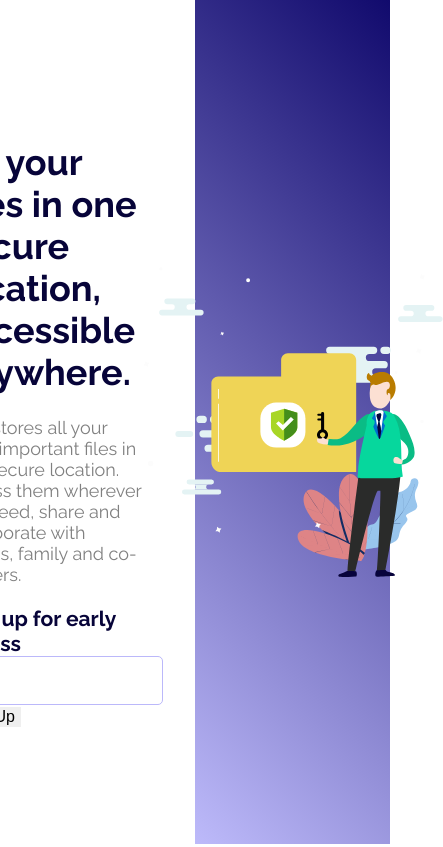
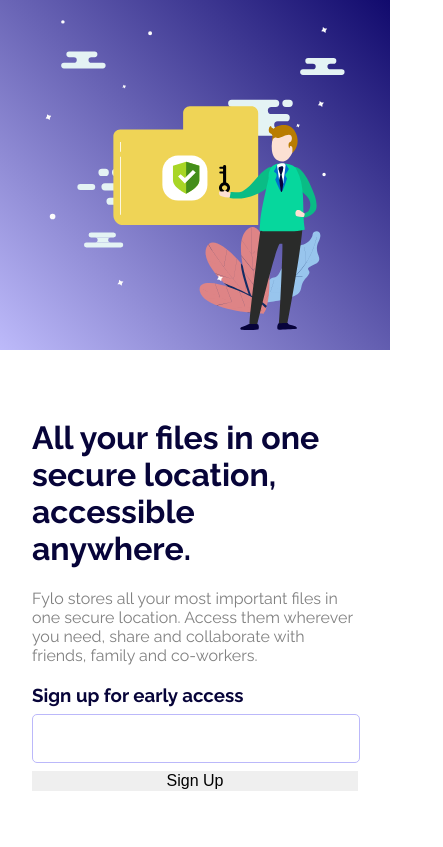
Before and after one commit to krisztin/fylo-landed, a website: page index.html in a window 390 px wide. Shown: the whole page, 443 px wide, since content can reach past the window. Drawn offline with Linux system fonts and the light colour scheme.

Commit message:
breakpoints

```diff
--- a/style.css
+++ b/style.css
@@ -115,15 +115,63 @@
   margin: .5rem 0;
 }
 
-footer {
-  text-align: right;
+@media screen and (max-width: 950px) {
+  body {
+    font-size: 16px;
+  }
 }
 
-@media screen and (max-width:800px) {
-  .row {
+@media screen and (max-width: 695px) {
+  .main-wrapper {
     -webkit-box-orient: vertical;
     -webkit-box-direction: normal;
     -ms-flex-direction: column;
     flex-direction: column;
   }
+
+  .hero img {
+    max-width: 250px;
+  }
+
+  .hero {
+    width: 100%;
+  }
+
+  .content {
+    width: calc(100% - 4rem);
+    min-width: 100px;
+  }
+
+  .hero {
+    max-height: 350px;
+  }
+
+  nav i {
+    color: #fff;
+    font-size: 1.5rem;
+    padding-left: 1.5rem;
+  }
+
+  nav img {
+    max-height: 1.5rem;
+  }
+
+  button,
+  input {
+    display: block;
+  }
+
+  button {
+    width: 100%;
+  }
+
+  input {
+    width: calc(100% - 2rem);
+  }
+
+  h3,
+  input,
+  button {
+    margin-bottom: 0.5rem;
+  }
 }
```
